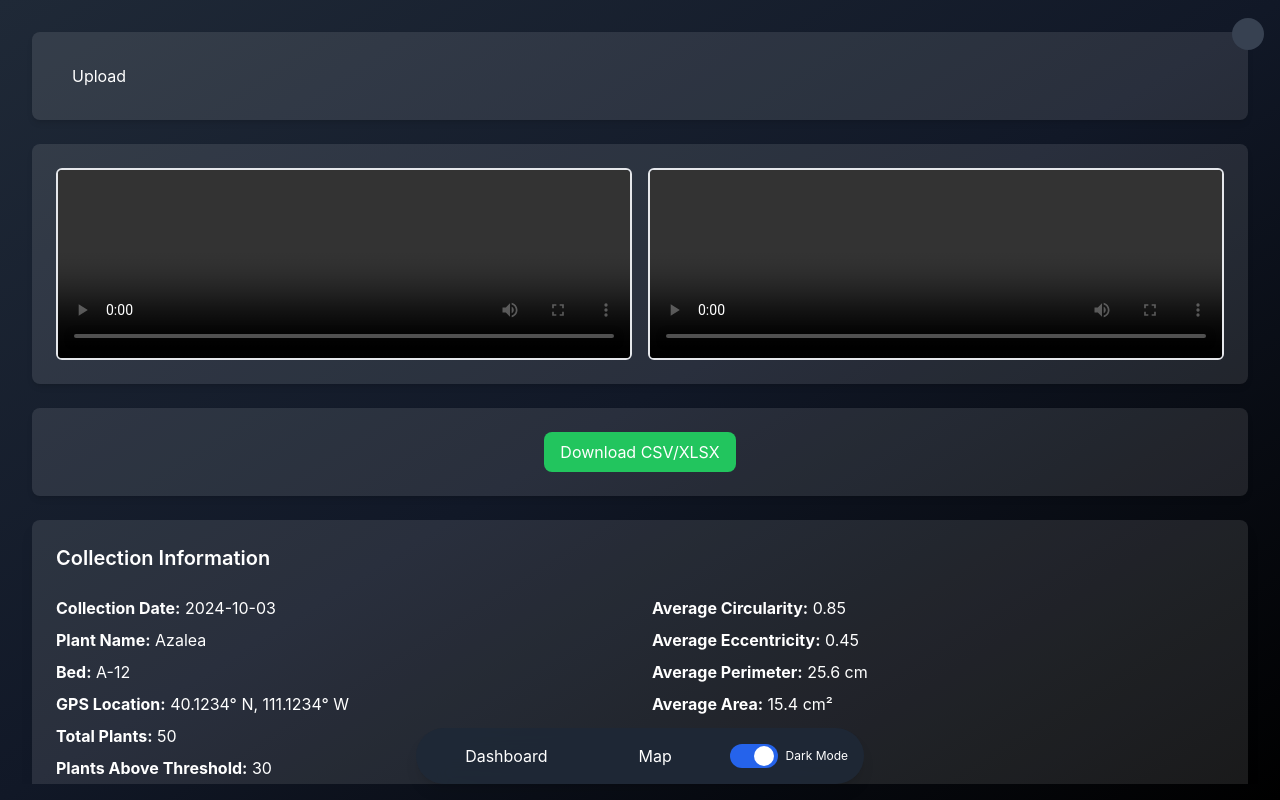
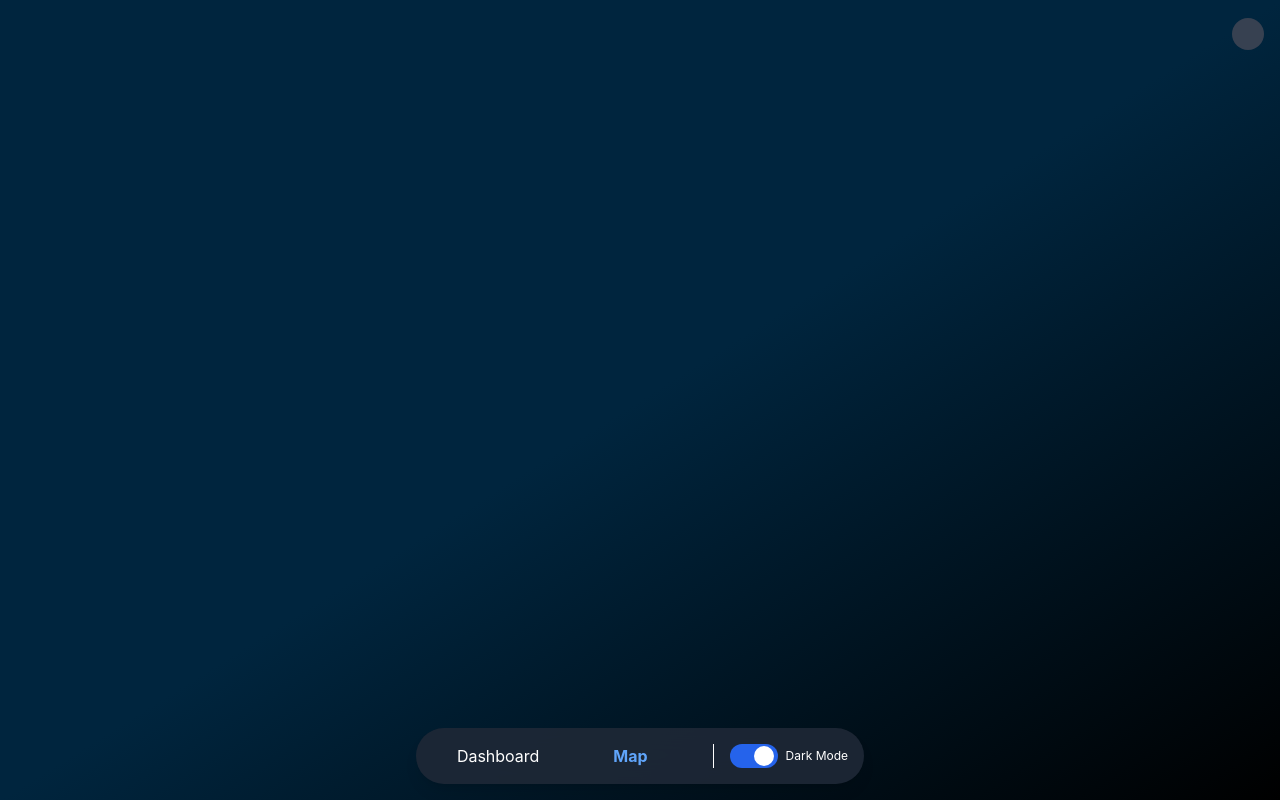
Before and after one commit to mohtasimhadi/OIM-client, a React (Create React App) app: page / in a window 1280 px wide. Both pictures are taken after a click on the button "Map". Built offline with nearby package versions, Linux system fonts and the light colour scheme.

Commit message:
some design change

```diff
--- a/src/App.tsx
+++ b/src/App.tsx
@@ -1,21 +1,23 @@
 import React, { useState } from 'react';
 import BottomMenu from './components/BottomMenu';
 import UserMenu from './components/UserMenu';
-import Dashboard from './components/Dashboard';
+import Dashboard from './pages/Dashboard';
+import Map from './pages/Map';
 
 const App: React.FC = () => {
   const [darkMode, setDarkMode] = useState<boolean>(true);
+  const [currentPage, setCurrentPage] = useState<string>('dashboard');
 
   return (
-    <div className={`w-screen h-screen overflow-hidden ${darkMode ? "bg-gradient-to-br from-gray-800 via-gray-900 to-black text-white" : "bg-gradient-to-br from-[#99e2b4] via-[#88d4ab] to-[#036666] text-black"}`}>
+    <div className={`w-screen h-screen overflow-hidden ${darkMode ? "bg-gradient-to-br from-[#00253e] via-[#00253e] to-black text-white" : "bg-gradient-to-br from-[#415d43] via-[#415d43] to-[#111d13] text-white"}`}>
       <div className="relative h-full w-full p-4">
         <div className="absolute top-0 right-0 m-4">
           <UserMenu darkMode={darkMode} />
         </div>
         <div className="h-full w-full overflow-y-auto">
-          <Dashboard/>
+          {currentPage === 'dashboard' ? <Dashboard /> : <Map />}
         </div>
-        <BottomMenu darkMode={darkMode} setDarkMode={setDarkMode} />
+        <BottomMenu darkMode={darkMode} setDarkMode={setDarkMode} currentPage={currentPage} setCurrentPage={setCurrentPage} />
       </div>
     </div>
   );
--- a/src/components/BottomMenu.tsx
+++ b/src/components/BottomMenu.tsx
@@ -3,13 +3,30 @@ import React from 'react';
 interface BottomMenuProps {
   darkMode: boolean;
   setDarkMode: React.Dispatch<React.SetStateAction<boolean>>;
+  currentPage: string;
+  setCurrentPage: React.Dispatch<React.SetStateAction<string>>;
 }
 
-const BottomMenu: React.FC<BottomMenuProps> = ({ darkMode, setDarkMode }) => {
+const BottomMenu: React.FC<BottomMenuProps> = ({ darkMode, setDarkMode, currentPage, setCurrentPage }) => {
   return (
     <div className="fixed bottom-4 left-1/2 transform -translate-x-1/2 w-3/4 max-w-md flex justify-around items-center bg-gray-800/90 text-white p-4 rounded-full shadow-lg backdrop-blur-lg">
-      <button className="flex-1 text-center">Dashboard</button>
-      <button className="flex-1 text-center">Map</button>
+      {/* Navigation Buttons */}
+      <button
+        className={`flex-1 text-center transition-colors ${currentPage === 'dashboard' ? 'text-blue-400 font-bold' : ''}`}
+        onClick={() => setCurrentPage('dashboard')}
+      >
+        Dashboard
+      </button>
+      <button
+        className={`flex-1 text-center transition-colors ${currentPage === 'map' ? 'text-blue-400 font-bold' : ''}`}
+        onClick={() => setCurrentPage('map')}
+      >
+        Map
+      </button>
+
+      {/* Vertical Divider */}
+      <div className="h-6 w-px bg-white mx-4"></div>
+
       {/* Custom Toggle Switch for Dark/Light Mode */}
       <div className="flex items-center space-x-2">
         <div
--- /dev/null
+++ b/src/pages/Map.tsx
@@ -0,0 +1,13 @@
+import React from 'react';
+
+const Map: React.FC = () => {
+  return (
+    <div className={`p-4 min-h-full`}>
+      <div className="container mx-auto space-y-6">
+
+      </div>
+    </div>
+  );
+};
+
+export default Map;
```
Also changed, not shown: src/pages/Dashboard.tsx (renamed from src/components/Dashboard.tsx).
